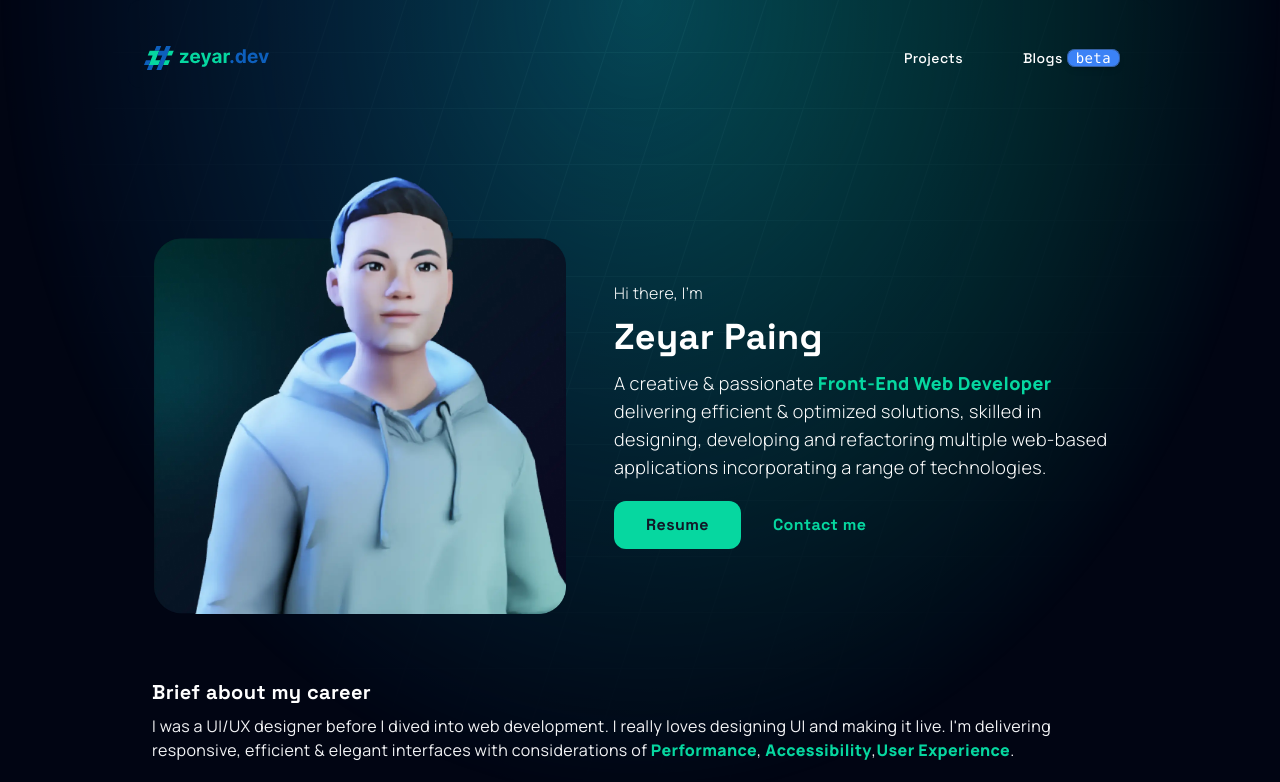
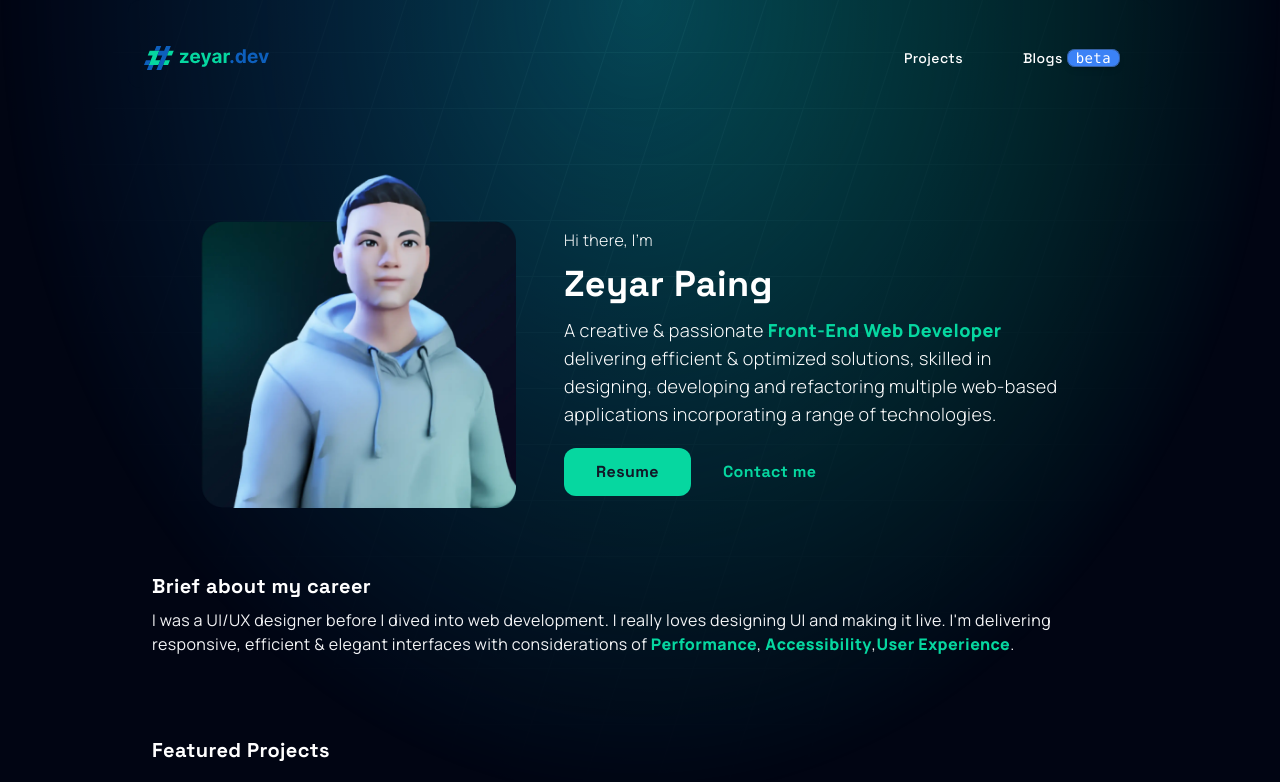
Before and after one commit to ZeyarPaing/personal-site, a Next.js app: page / in a window 1280 px wide. Shown: the top 782 px of the page. Built offline with nearby package versions, Linux system fonts and the light colour scheme.

Commit message:
feat: update img height and width

```diff
--- a/pages/index.tsx
+++ b/pages/index.tsx
@@ -105,8 +105,8 @@ const LandingSection = () => (
       {/* <AnimatingBlocks /> */}
       <Image
         src={profileImage}
-        width={420}
-        height={450}
+        width={320}
+        height={350}
         loading={'eager'}
         priority={true}
         alt="profile image in 3d avatar style"
```
